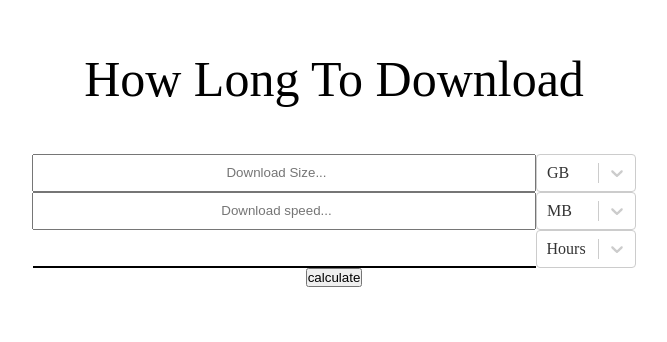
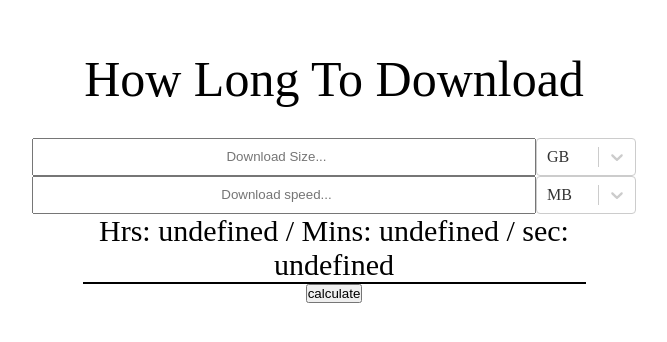
Before and after one commit to JordanDyck/Download-Estimator, a React (Create React App) app: page / in a window 1280 px wide. Shown: the part 180-522 px from the top of the page, without its empty margins (306-973 px from the left). Built offline with nearby package versions, Linux system fonts and the light colour scheme.

Commit message:
changed outcome to be in a more readable format.

```diff
--- a/src/App.js
+++ b/src/App.js
@@ -8,17 +8,10 @@ const speedOptions = [
   {value: "MB", label: "MB"},
   {value: "KB", label: "KB"},
 ]
-const timeOptions = [
-  {value: "Sec", label: "Sec"},
-  {value: "Mins", label: "Mins"},
-  {value: "Hours", label: "Hours"},
-  {value: "Days", label: "Days"},
-]
 
 function App() {
   const [download, setDownload] = useState({speed: 0, size: 0})
   const [estimate, setEstimate] = useState()
-  const [downloadTime, setDownloadTime] = useState({time: "Hours"})
   const [downloadType, setDownloadType] = useState({speed: "MB", size: "GB"})
 
   const calcSpeed = (speed) => {
@@ -42,19 +35,23 @@ function App() {
   }
 
   const calcTime = (time) => {
-    return (
-      time /
-      (downloadTime.time === "Mins" ? 60 : 1) /
-      (downloadTime.time === "Hours" ? 60 * 60 : 1) /
-      (downloadTime.time === "Days" ? 60 * 60 * 24 : 1)
-    )
+    let hours = Math.floor(time / 3600)
+    let minutes = Math.floor((time - hours * 3600) / 60)
+    let seconds = Math.floor(time - hours * 3600 - minutes * 60)
+
+    return {
+      seconds,
+      minutes,
+      hours,
+    }
   }
 
   // total time to download.
   const calculate = () => {
-    const time = calcTime(timeLength()).toFixed(2)
+    const time = calcTime(timeLength())
     setEstimate(time)
   }
+
   return (
     <div className="wrapper">
       <header className="title"> How Long To Download</header>
@@ -112,20 +109,8 @@ function App() {
 
       <div className="time-container">
         <div className="result">
-          <label className="time-text">{estimate}</label>
+          <label className="time-text">{`Hrs: ${estimate?.hours} / Mins: ${estimate?.minutes} / sec: ${estimate?.seconds}`}</label>
         </div>
-        <Select
-          className="option"
-          options={timeOptions}
-          defaultValue={timeOptions[2]}
-          isSearchable={false}
-          onChange={(e) =>
-            setDownloadTime((curr) => ({
-              ...curr,
-              time: e.value,
-            }))
-          }
-        />
       </div>
       <button onClick={() => calculate()}>calculate</button>
     </div>
```
